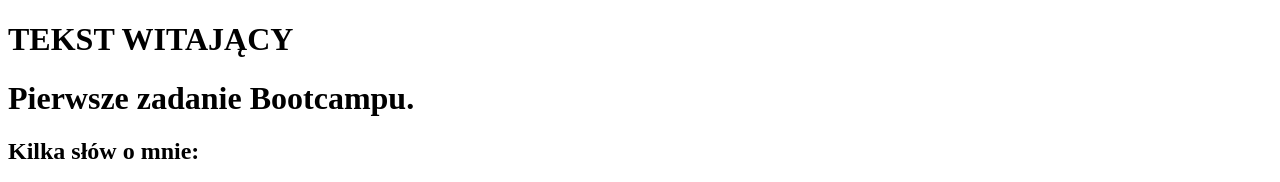
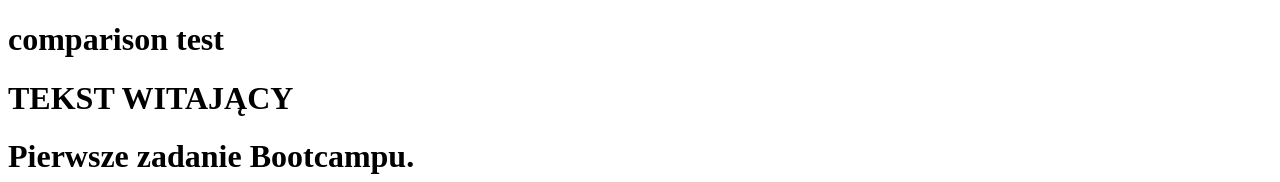
Before and after one commit to patryk-stanek/nauka-gita, a plain HTML site: page index.html in a window 1280 px wide. Shown: the top 182 px of the page. Drawn offline with nearby package versions, Linux system fonts and the light colour scheme; files that its build step writes are made by us from their sources.

Commit message:
Add header

```diff
--- a/index.html
+++ b/index.html
@@ -6,6 +6,7 @@
 		<title>Pierwsze zadanie Bootcampu.</title>
 	</head>
 	<body>
+		<h1>comparison test</h1>
 		<div class="header">
 			<h1>TEKST WITAJĄCY</h1>
 		</div>
```
